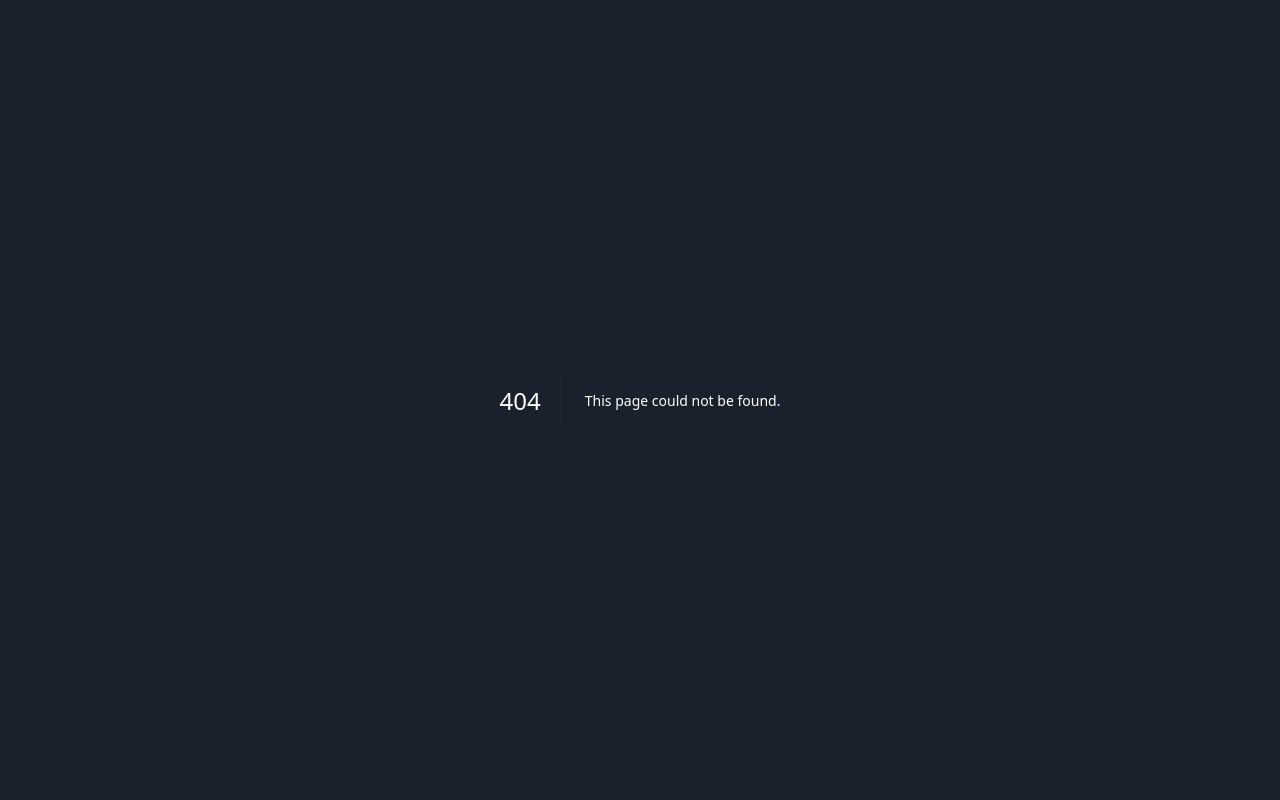
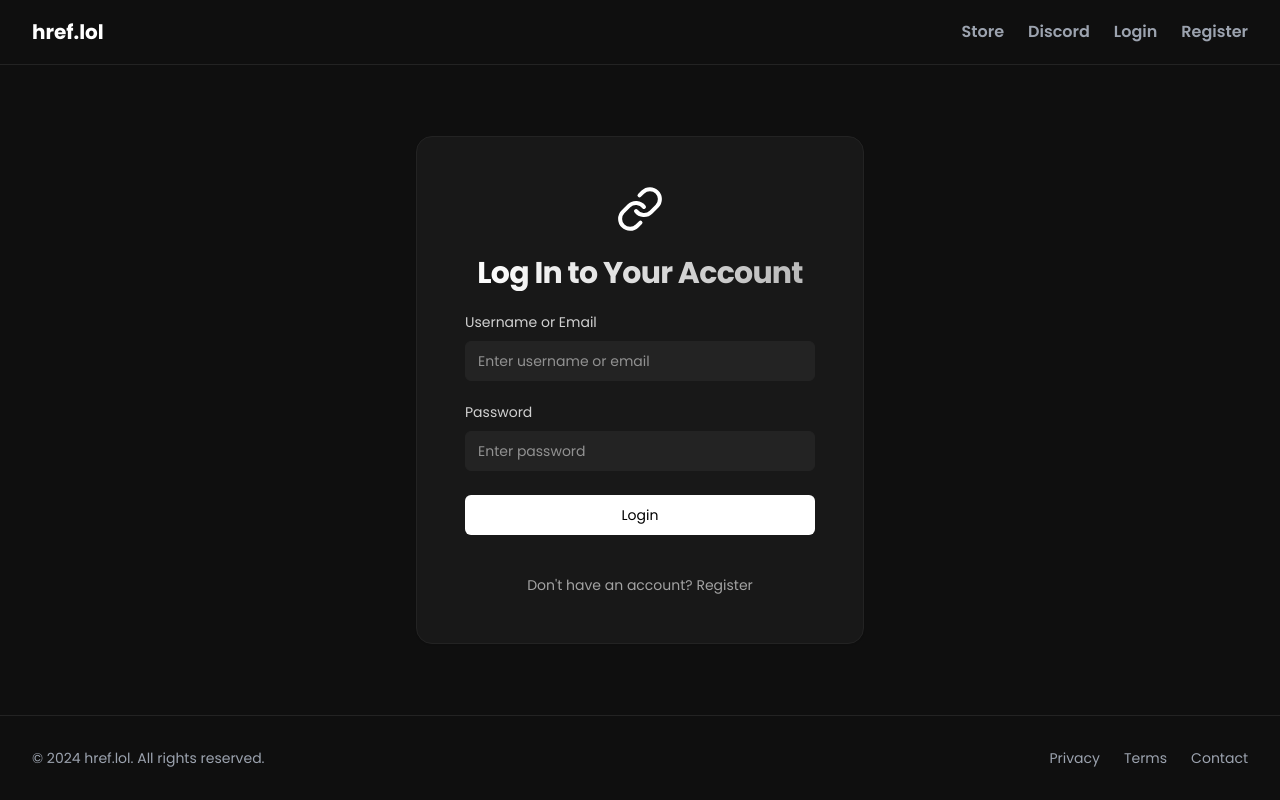
Before and after one commit to slopesh/Hrefs.lol-Bio, a Next.js app: page /login in a window 1280 px wide. Before the commit this address had no page. Built offline with nearby package versions, Linux system fonts and the light colour scheme.

Commit message:
fix: Add 'use client' directive and fix module structure in login page

```diff
--- /dev/null
+++ b/app/login/page.tsx
@@ -0,0 +1,155 @@
+'use client';
+
+import Link from 'next/link'
+import { Card, CardContent, CardHeader, CardTitle, CardFooter } from "@/components/ui/card";
+import { Label } from "@/components/ui/label";
+import { Input } from "@/components/ui/input";
+import { Button } from '@/components/ui/button';
+import { motion } from 'framer-motion';
+import { cn } from '@/lib/utils';
+import { useState } from 'react';
+import { Loader2 } from 'lucide-react';
+
+// Logo component
+const HrefLogo = () => (
+  <svg
+    xmlns="http://www.w3.org/2000/svg"
+    viewBox="0 0 24 24"
+    fill="none"
+    stroke="currentColor"
+    strokeWidth="2"
+    strokeLinecap="round"
+    strokeLinejoin="round"
+    className="lucide lucide-link w-12 h-12 text-white mb-4"
+  >
+    <path d="M10 13a5 5 0 0 0 7.54.54l3-3a5 5 0 0 0-7.07-7.07l-1.72 1.71" />
+    <path d="M14 11a5 5 0 0 0-7.54-.54l-3 3a5 5 0 0 0 7.07 7.07l1.71-1.7" />
+  </svg>
+);
+
+// Footer component
+const Footer = () => (
+  <footer className="border-t border-[#232323] py-8">
+    <div className="max-w-7xl mx-auto px-4 sm:px-6 lg:px-8">
+      <div className="flex flex-col md:flex-row justify-between items-center">
+        <div className="text-gray-400 text-sm">
+          © 2024 href.lol. All rights reserved.
+        </div>
+        <div className="flex space-x-6 mt-4 md:mt-0">
+          <Link href="/privacy" className="text-hover-animate text-sm">Privacy</Link>
+          <Link href="/terms" className="text-hover-animate text-sm">Terms</Link>
+          <Link href="/contact" className="text-hover-animate text-sm">Contact</Link>
+        </div>
+      </div>
+    </div>
+  </footer>
+);
+
+export default function LoginPage() {
+  const [isLoading, setIsLoading] = useState(false);
+
+  const handleSubmit = async (e: React.FormEvent<HTMLFormElement>) => {
+    e.preventDefault();
+    setIsLoading(true);
+    // Handle login logic here
+    await new Promise(resolve => setTimeout(resolve, 2000)); // Simulate async op
+    setIsLoading(false);
+  };
+
+  return (
+    <div className="flex min-h-screen flex-col bg-[#0f0f0f] text-white font-poppins overflow-hidden">
+      {/* Navigation */}
+      <nav className="border-b border-[#232323] bg-[#0f0f0f] sticky top-0 z-50">
+        <div className="mx-auto flex h-16 max-w-7xl items-center justify-between px-4 sm:px-6 lg:px-8">
+          <div className="flex items-center">
+            <Link href="/" className="text-xl font-bold text-white font-poppins">href.lol</Link>
+          </div>
+          <div className="flex items-center space-x-6">
+            <Link href="/store" className="text-hover-animate font-poppins font-semibold">Store</Link>
+            <Link href="/discord" className="text-hover-animate font-poppins font-semibold">Discord</Link>
+            <Link href="/login" className="text-hover-animate font-poppins font-semibold">Login</Link>
+            <Link href="/register" className="text-hover-animate font-poppins font-semibold">Register</Link>
+          </div>
+        </div>
+      </nav>
+
+      {/* Main Content */}
+      <main className="flex-1 flex flex-col items-center justify-center py-16 px-4 sm:px-0">
+        <motion.div
+          initial={{ opacity: 0, scale: 0.95 }}
+          animate={{ opacity: 1, scale: 1 }}
+          transition={{ duration: 0.5 }}
+          className="w-full max-w-md"
+        >
+          <Card className="bg-[#181818] border-[#232323] rounded-2xl p-6">
+            <CardHeader className="items-center text-center pb-6">
+              <HrefLogo />
+              <CardTitle className="text-3xl font-bold bg-gradient-to-r from-white to-white/70 bg-clip-text text-transparent">
+                Log In to Your Account
+              </CardTitle>
+            </CardHeader>
+            <CardContent>
+              <form className="grid gap-6" onSubmit={handleSubmit}>
+                <div className="grid gap-3">
+                  <Label htmlFor="identifier" className="text-white/80">Username or Email</Label>
+                  <Input
+                    id="identifier"
+                    type="text"
+                    placeholder="Enter username or email"
+                    required
+                    className={cn(
+                      "bg-[#232323] border-[#232323] text-white",
+                      "placeholder:text-white/50 focus:border-white/20",
+                      "transition-all duration-300"
+                    )}
+                  />
+                </div>
+                <div className="grid gap-3">
+                  <Label htmlFor="password" className="text-white/80">Password</Label>
+                  <Input
+                    id="password"
+                    type="password"
+                    placeholder="Enter password"
+                    required
+                    className={cn(
+                      "bg-[#232323] border-[#232323] text-white",
+                      "placeholder:text-white/50 focus:border-white/20",
+                      "transition-all duration-300"
+                    )}
+                  />
+                </div>
+
+                <Button
+                  type="submit"
+                  className={cn(
+                    "w-full bg-white text-black hover:bg-white/90",
+                    "transition-all duration-300",
+                    isLoading && "opacity-50 cursor-not-allowed"
+                  )}
+                  disabled={isLoading}
+                >
+                  {isLoading ? (
+                    <div className="flex items-center justify-center gap-2">
+                      <Loader2 className="w-5 h-5 animate-spin" />
+                      Logging In...
+                    </div>
+                  ) : (
+                    'Login'
+                  )}
+                </Button>
+              </form>
+            </CardContent>
+            <CardFooter className="justify-center text-sm mt-4">
+              <Link href="/register" className="text-white/60 hover:text-white transition-colors duration-200">
+                Don't have an account? Register
+              </Link>
+            </CardFooter>
+          </Card>
+        </motion.div>
+      </main>
+
+      {/* Footer */}
+      <Footer />
+    </div>
+  );
+}
```
